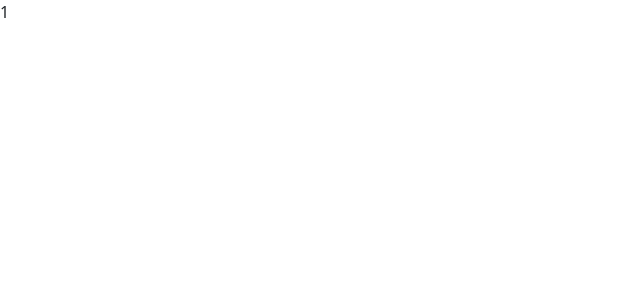
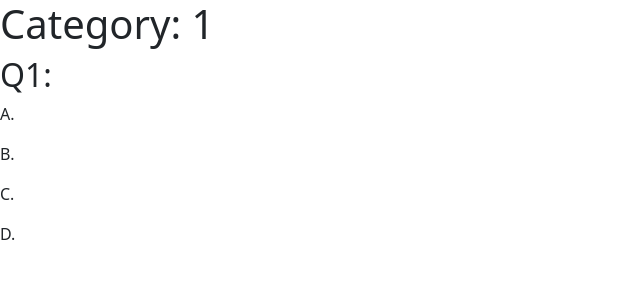
Before and after one commit to ExoPolit/js-quiz-pairProgramming-fes, a React (Create React App) app: page /quiz/1 in a window 1280 px wide. Shown: the top 300 px of the page, without its empty margins (0-640 px from the left). Built offline with nearby package versions, Linux system fonts and the light colour scheme.

Commit message:
Trying to get categories to show dynamically in QuizModule.jsx

```diff
--- a/src/pages/QuizModule.jsx
+++ b/src/pages/QuizModule.jsx
@@ -1,8 +1,29 @@
 import { useParams } from "react-router-dom";
+import { useState, useEffect } from "react";
+
+import categories from "../data/CategoryData";
 
 const QuizModule = () => {
 	const { cat } = useParams();
+	const [category, setCategory] = useState([]);
 
-	return <div>{cat}</div>;
+
+	useEffect(() => {
+		setCategory(categories);
+		console.log(category);
+		console.log(categories);
+		console.log(categories.cat);
+	}, []);
+
+	return (
+		<>
+			<h1>Category: {cat}</h1>
+			<h2>Q1: {}</h2>
+			<p>A. {}</p>
+			<p>B. {}</p>
+			<p>C. {}</p>
+			<p>D. {}</p>
+		</>
+	);
 };
 export default QuizModule;
```
